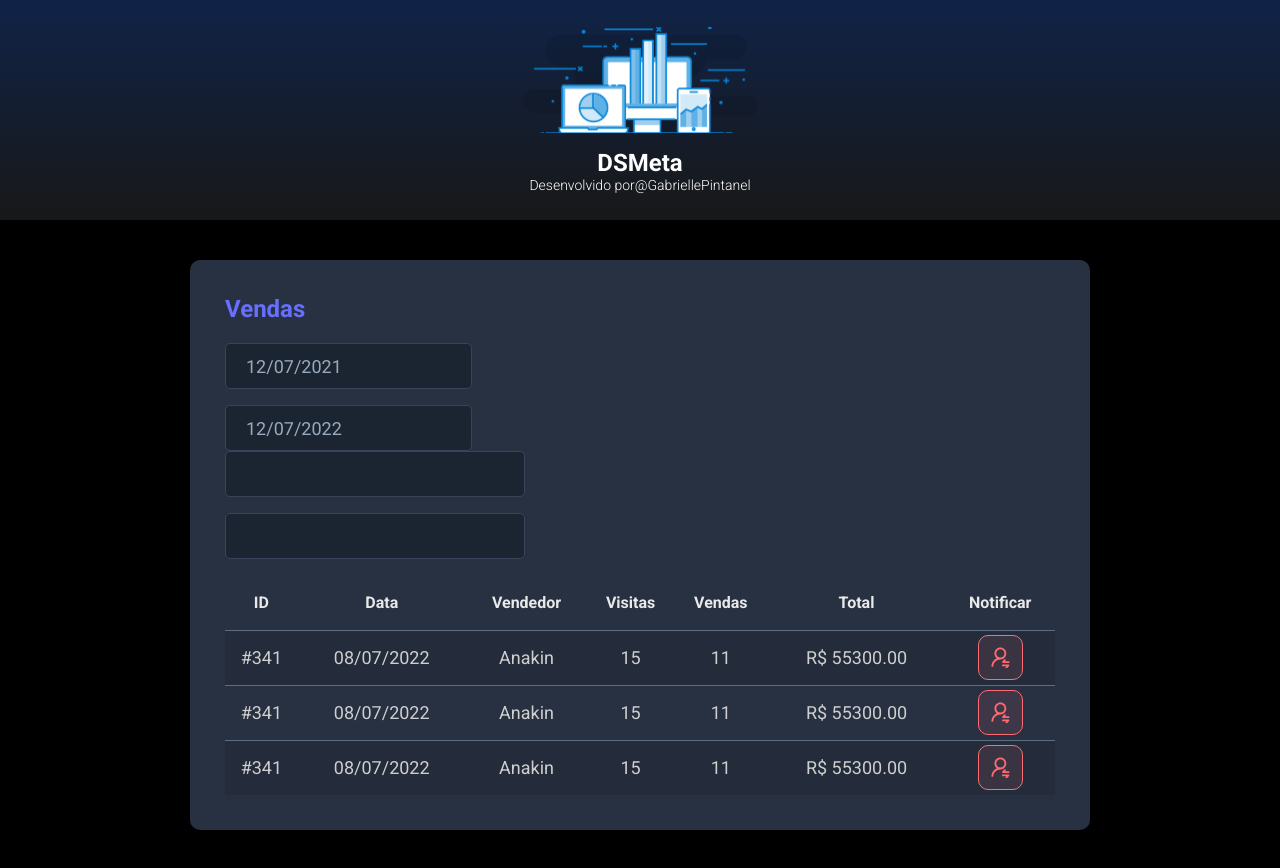
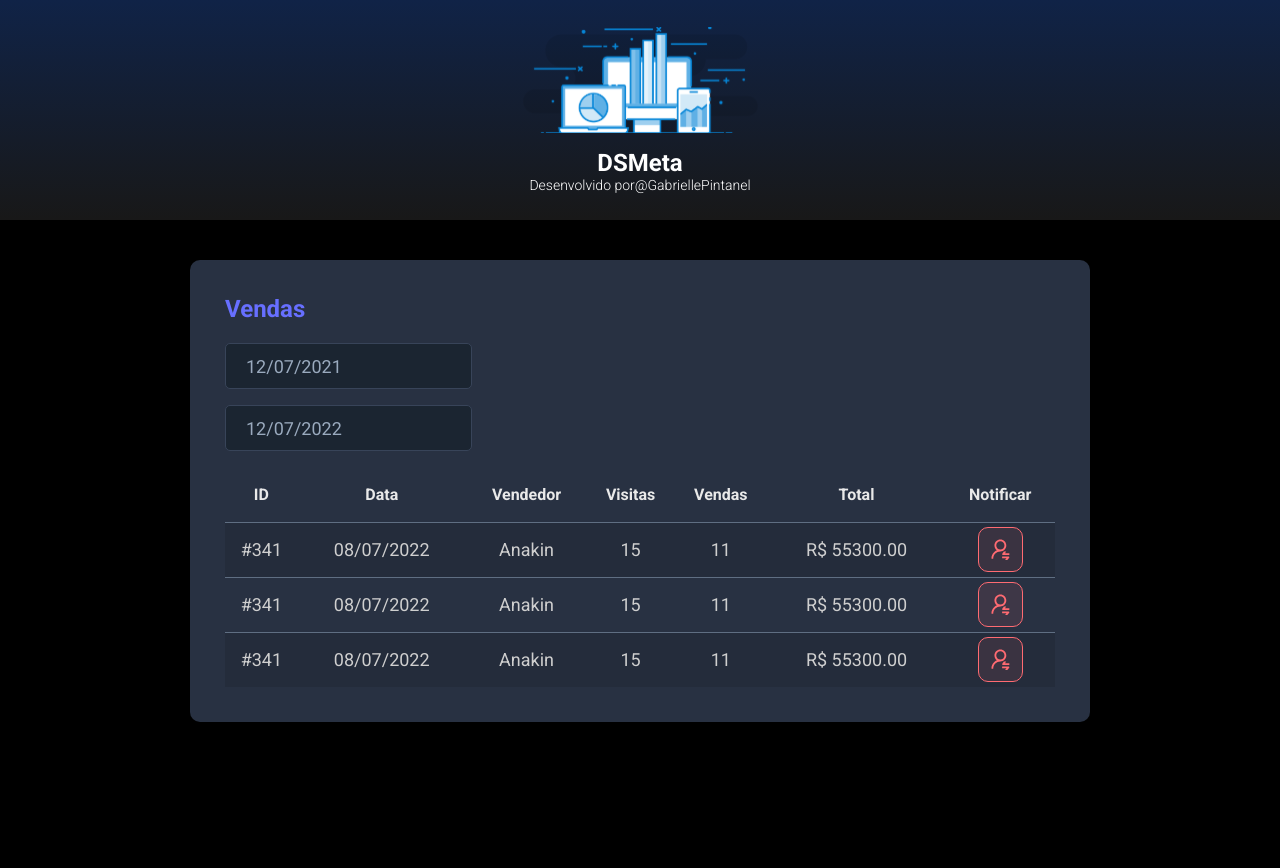
Before and after one commit to GabriellePintanel/dsmeta, a React (Vite) app in the folder frontend/: page / in a window 1280 px wide. After the commit the page ends 800 px from the top, so only its background shows below. Built offline with nearby package versions, Linux system fonts and the light colour scheme.

Commit message:
Correçoes 3

```diff
--- a/frontend/src/components/SalesCard/index.tsx
+++ b/frontend/src/components/SalesCard/index.tsx
@@ -4,6 +4,7 @@ import "react-datepicker/dist/react-datepicker.css";
 import NotificationButton from '../NotificationButton';
 import './styles.css';
 function SalesCard() {
+
 
     const mim = new Date(new Date().setDate(new Date().getDate() - 365));
     const [minDate, setMinDate] = useState(mim);
@@ -27,10 +28,7 @@ function SalesCard() {
                         className="dsmeta-form-control"
                         dateFormat="dd/MM/yyyy"
                     />
-                    <input className="dsmeta-form-control" type="text"/>
-                </div>
-                <div className="dsmeta-form-control-container">
-                    <input className="dsmeta-form-control" type="text"/>
+
                 </div>
             </div>
             <div>
```
